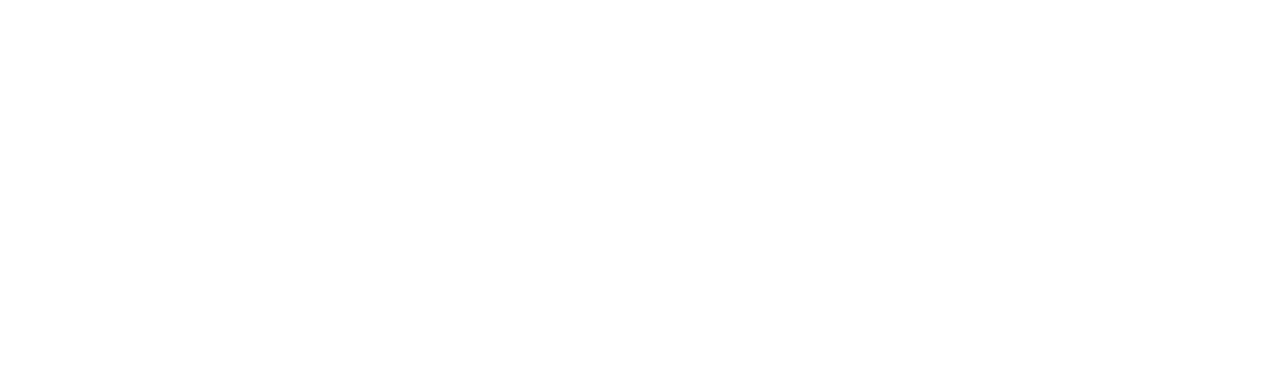
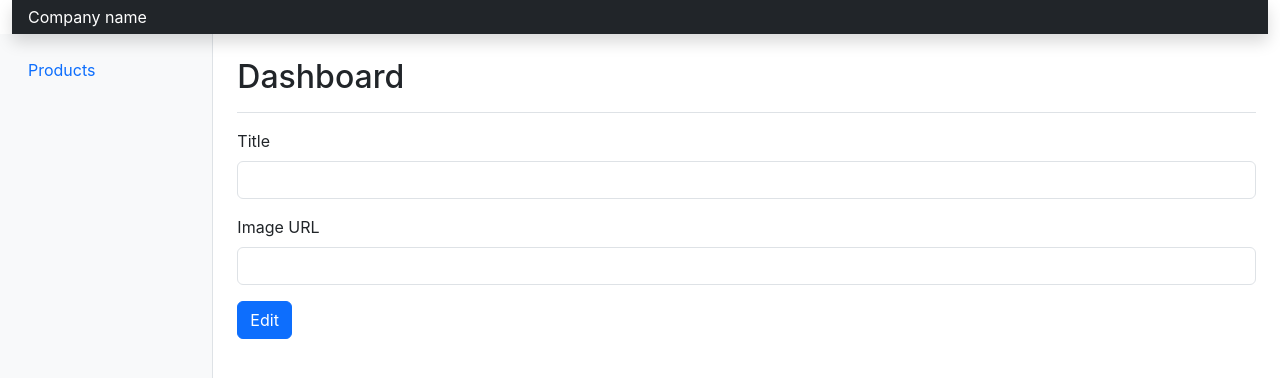
Before and after one commit to NourhanSaeed707/Product-Microservices-NestJS, a React (Create React App) app in the folder frontend/react-crud/: page /admin/product/1/edit in a window 1280 px wide. Before the commit this address had no page. Shown: the top 378 px of the page. Built offline with nearby package versions, Linux system fonts and the light colour scheme.

Commit message:
add Product update component

```diff
--- a/frontend/react-crud/src/App.tsx
+++ b/frontend/react-crud/src/App.tsx
@@ -3,6 +3,7 @@
 import { Route, Routes } from 'react-router-dom';
 import Main from './main/Main';
 import ProductCreate from './admin/components/ProductCreate';
+import ProductsUpdate from './admin/components/ProductsUpdate';
 
 function App() {
   return (
@@ -10,6 +11,7 @@
       <Route path="/" element={<Main />} />
       <Route path="/admin/product" element={<Products />} />
       <Route path="/admin/product/create" element={<ProductCreate />} />
+      <Route path="/admin/product/:id/edit" element={<ProductsUpdate />} />
       <Route
         path="/admin/products"
         element={<Products />}
--- a/frontend/react-crud/src/admin/Products.tsx
+++ b/frontend/react-crud/src/admin/Products.tsx
@@ -1,10 +1,12 @@
 import React, { useEffect, useState } from 'react';
 import Wrapper from './Wrapper';
 import { Product } from '../interfaces/product';
-import { Link } from 'react-router-dom';
+import { Link, useNavigate } from 'react-router-dom';
 
 const Products = () => {
     const [products, setProducts] = useState<Product[]>([]);
+    const navigate = useNavigate();
+
     useEffect(() => {
         (
             async () => {
@@ -60,8 +62,12 @@
                                             </td>
                                             <td>{product.likes}</td>
                                             <td>
-                                                <button className="btn btn-sm btn-outline-secondary me-2">Edit</button>
-                                                <button className="btn btn-sm btn-outline-danger" onClick={() => deleteProduct(product.id)}>Delete</button>
+                                                <button className="btn btn-sm btn-outline-secondary me-2" onClick={() => navigate(`/admin/product/${product.id}/edit`)}>
+                                                    Edit
+                                                </button>
+                                                <button className="btn btn-sm btn-outline-danger" onClick={() => deleteProduct(product.id)}>
+                                                    Delete
+                                                </button>
                                             </td>
                                         </tr>
                                     )
--- /dev/null
+++ b/frontend/react-crud/src/admin/components/ProductsUpdate.tsx
@@ -0,0 +1,39 @@
+import React, { useState } from 'react';
+import Wrapper from '../Wrapper';
+import { useNavigate } from 'react-router-dom';
+
+const ProductsUpdate = () => {
+    const [title, setTitle] = useState("");
+    const [image, setImage] = useState("");
+    const navigate = useNavigate();
+
+    const submit = async (e: React.SyntheticEvent<HTMLFormElement>) => {
+        e.preventDefault();
+        console.log({ title, image });
+        await fetch('http://localhost:8000/api/products', {
+            method: 'POST',
+            headers: { 'Content-Type': 'application/json' },
+            body: JSON.stringify({
+                title,
+                image
+            })
+        });
+        navigate('/admin/products');
+    }
+    return (
+        <Wrapper>
+            <form onSubmit={submit}>
+                <div className="mb-3">
+                    <label htmlFor="title" className="form-label">Title</label>
+                    <input type="text" className="form-control" id="title" onChange={(e) => setTitle(e.target.value)} />
+                </div>
+                <div className="mb-3">
+                    <label htmlFor="image" className="form-label">Image URL</label>
+                    <input type="text" className="form-control" id="image" onChange={(e) => setImage(e.target.value)} />
+                </div>
+                <button type="submit" className="btn btn-primary">Edit</button>
+            </form>
+        </Wrapper>
+    );
+}
+export default ProductsUpdate;
```
